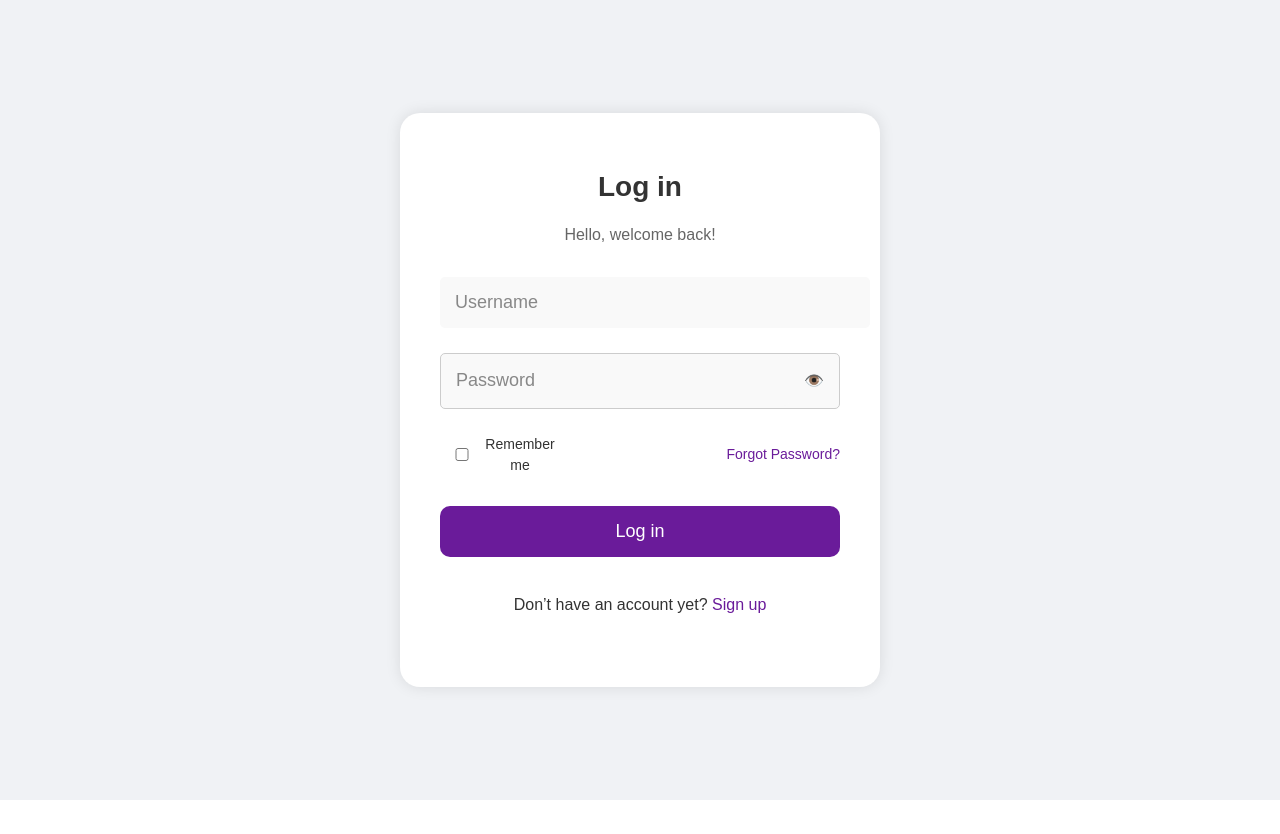
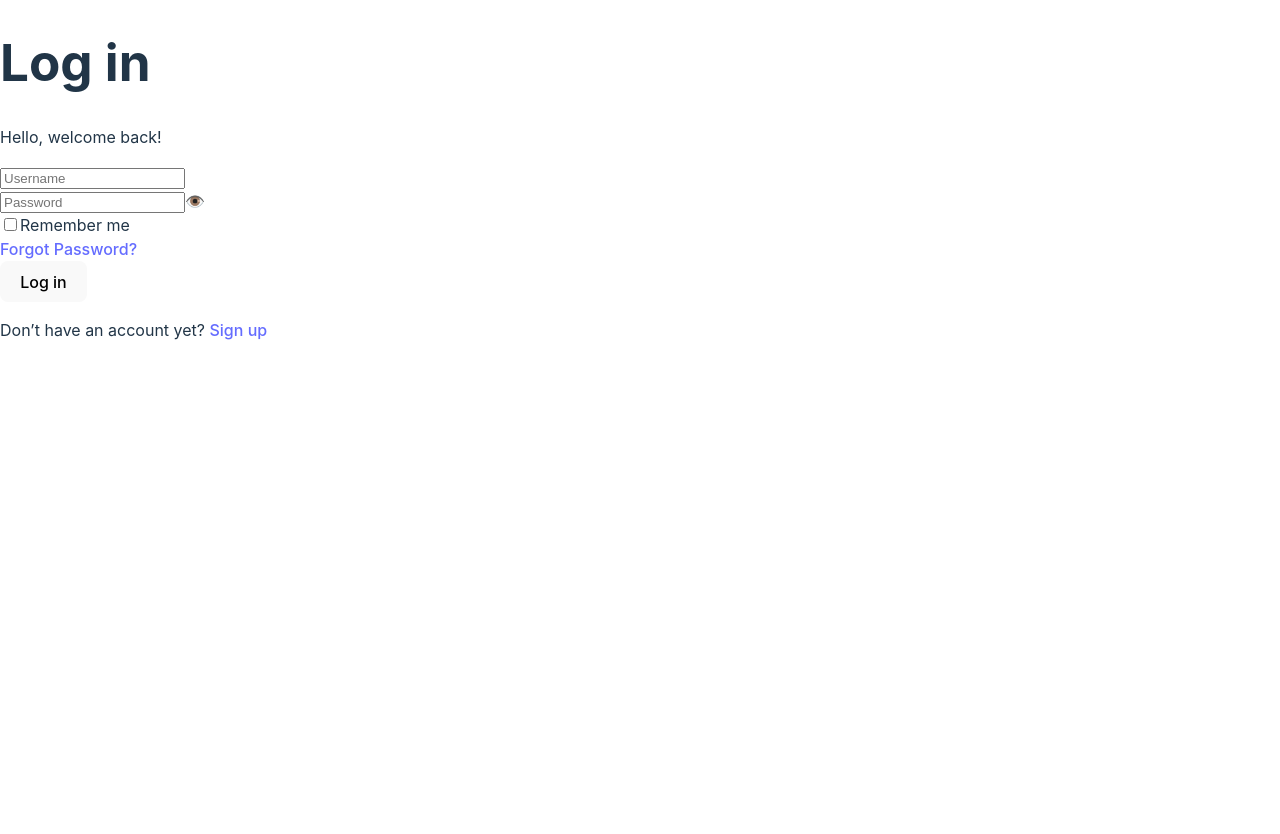
Before and after one commit to PAP-2024-Summer-L6-G1-students/identity-provider-frontend, a React (Vite) app in the folder identity-provider/: page / in a window 1280 px wide. Before the commit the page ends 800 px from the top, so only its background shows below. Built offline with nearby package versions, Linux system fonts and the light colour scheme.

Commit message:
Update Login.css

```diff
--- a/identity-provider/src/pages/Login.css
+++ b/identity-provider/src/pages/Login.css
@@ -1,14 +1,4 @@
-body {
-    font-family: Arial, sans-serif;
-    background-color: #f0f2f5;
-    display: flex;
-    justify-content: center;
-    align-items: center;
-    height: 100vh;
-    margin: 0;
-  }
-
-  .login-container {
+#login-container {
     background-color: #fff;
     padding: 40px;
     border-radius: 20px;
@@ -16,7 +6,6 @@ body {
     width: 400px;
     max-width: 100%;
     text-align: center;
-  }
 
   h1 {
     margin-bottom: 20px;
@@ -125,6 +114,7 @@ body {
     color: #6a1b9a;
     text-decoration: none;
   }
+}
 
   .signup-link a:hover {
     text-decoration: underline;
```
